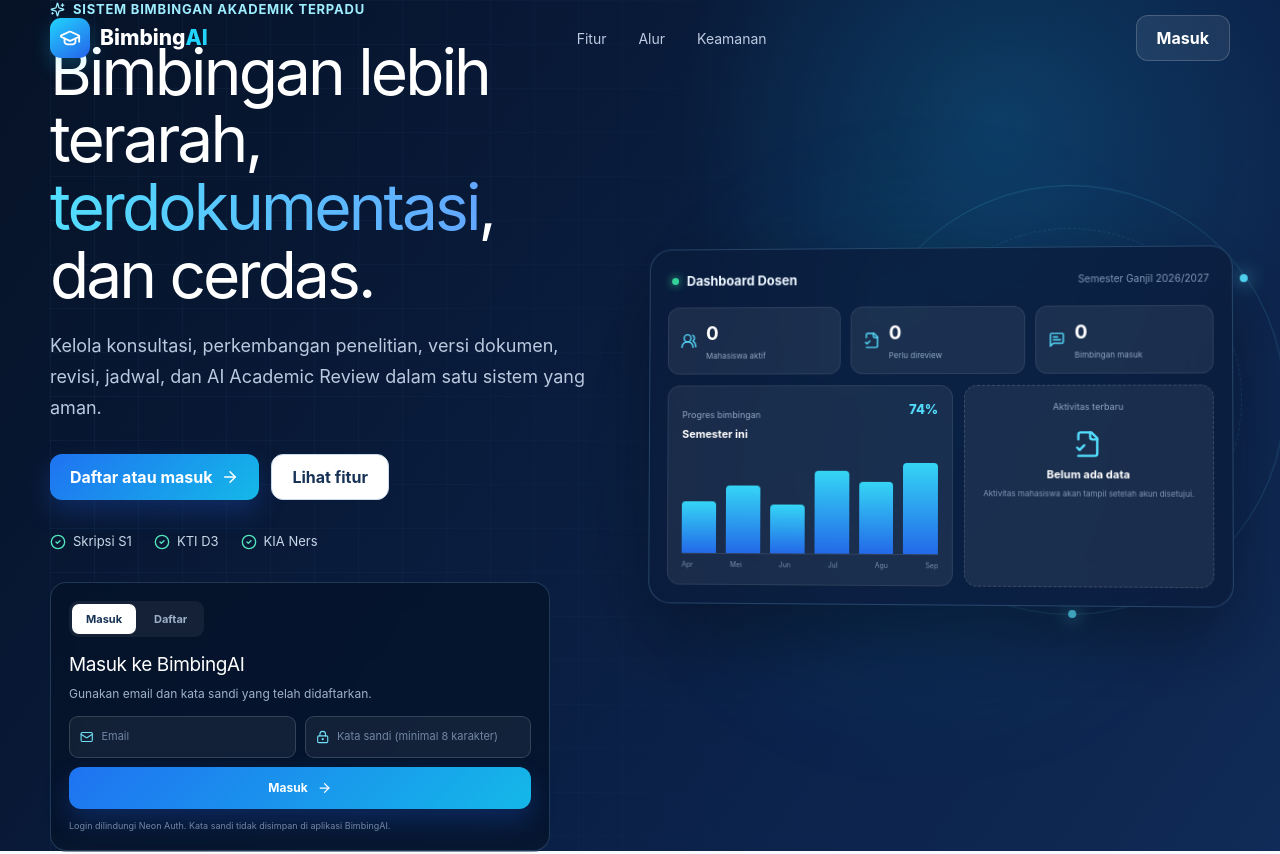
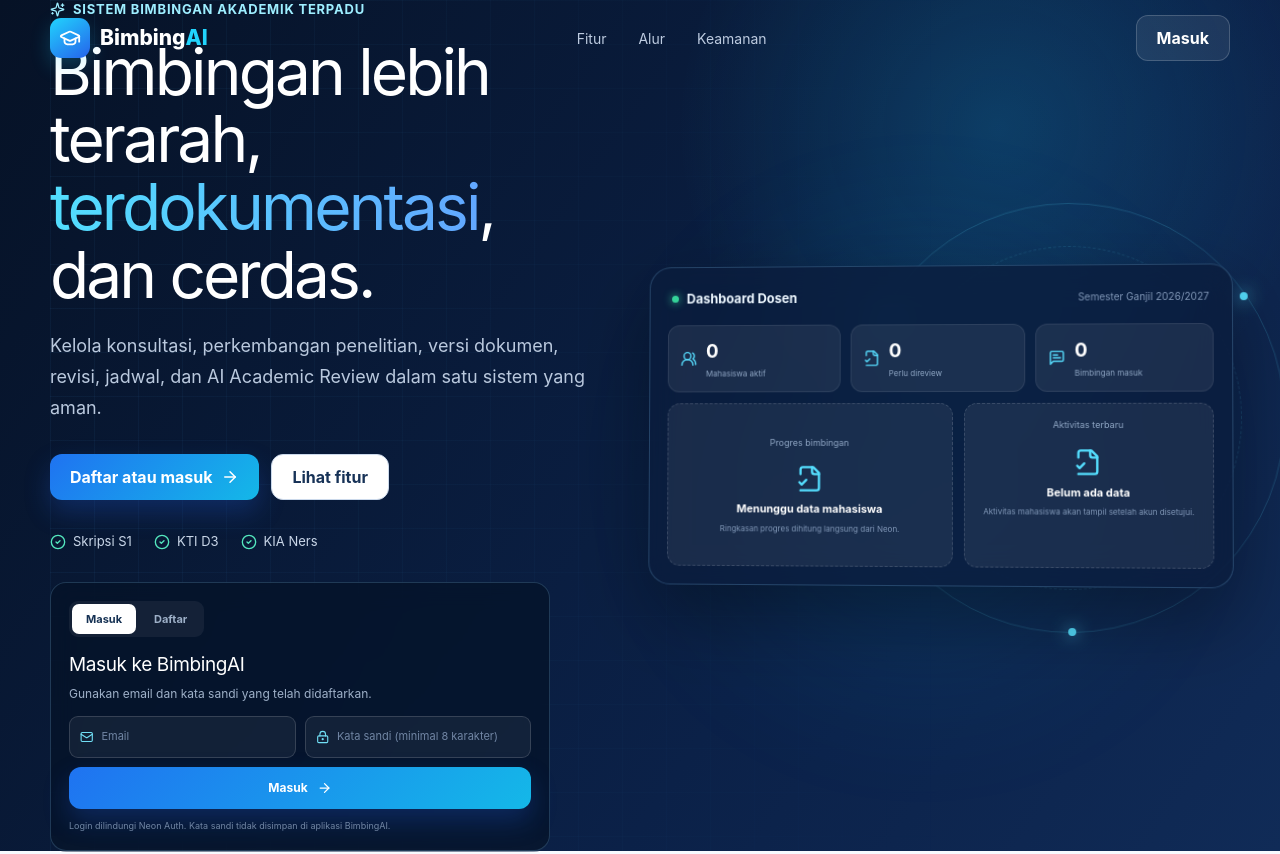
Before and after one commit to Andazmortin88/BimbinganAI-Akademik, a Next.js app: page / in a window 1280 px wide. Shown: the top 854 px of the page. Built offline with nearby package versions, Linux system fonts and the light colour scheme.

Commit message:
Remove remaining sample progress metrics

```diff
--- a/app/page.tsx
+++ b/app/page.tsx
@@ -40,7 +40,7 @@ export default function Home() {
               <article><MessageSquareText/><div><b>0</b><small>Bimbingan masuk</small></div></article>
             </div>
             <div className="preview-grid">
-              <section className="progress-card"><header><div><small>Progres bimbingan</small><b>Semester ini</b></div><span>74%</span></header><div className="bars"><i style={{height:"52%"}}/><i style={{height:"68%"}}/><i style={{height:"49%"}}/><i style={{height:"83%"}}/><i style={{height:"72%"}}/><i style={{height:"91%"}}/></div><div className="month"><span>Apr</span><span>Mei</span><span>Jun</span><span>Jul</span><span>Agu</span><span>Sep</span></div></section>
+              <section className="progress-card preview-empty"><small>Progres bimbingan</small><FileCheck2/><b>Menunggu data mahasiswa</b><p>Ringkasan progres dihitung langsung dari Neon.</p></section>
               <section className="activity preview-empty"><small>Aktivitas terbaru</small><FileCheck2/><b>Belum ada data</b><p>Aktivitas mahasiswa akan tampil setelah akun disetujui.</p></section>
             </div>
           </div>
```
